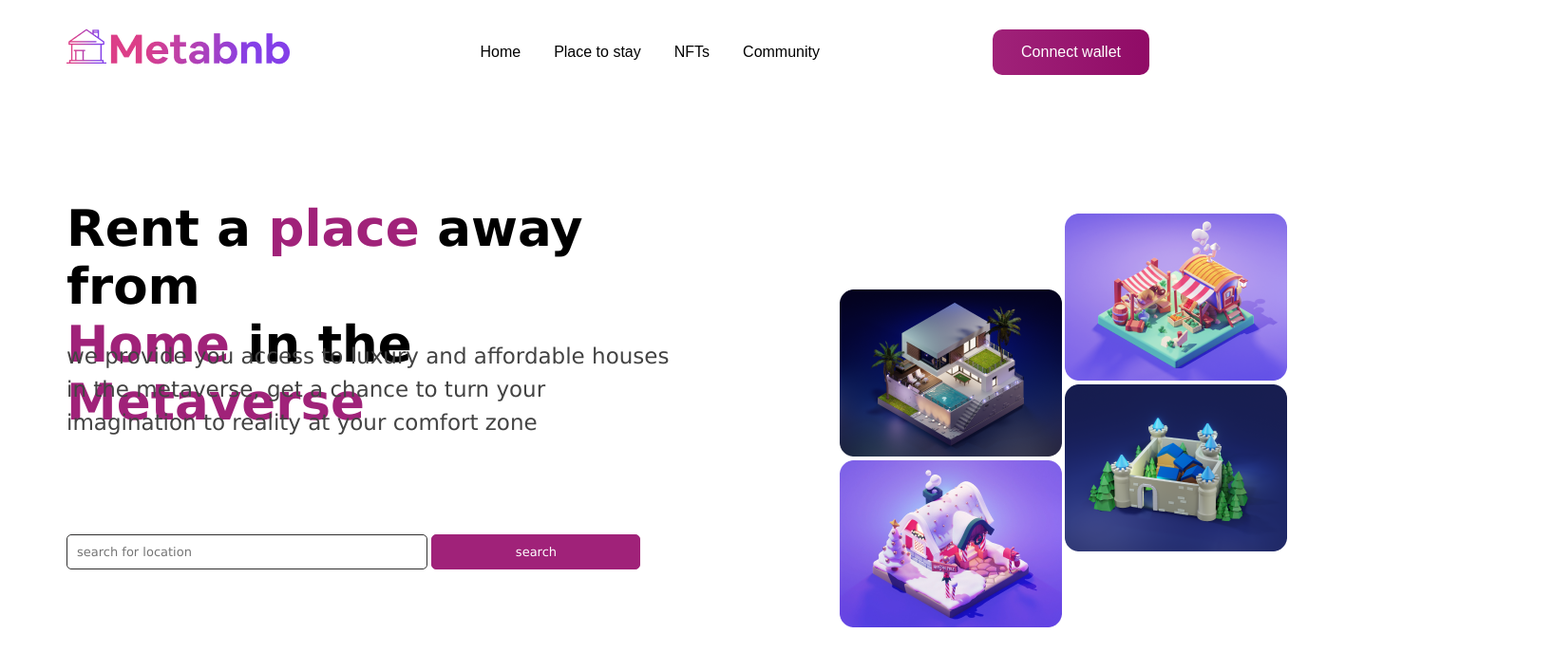
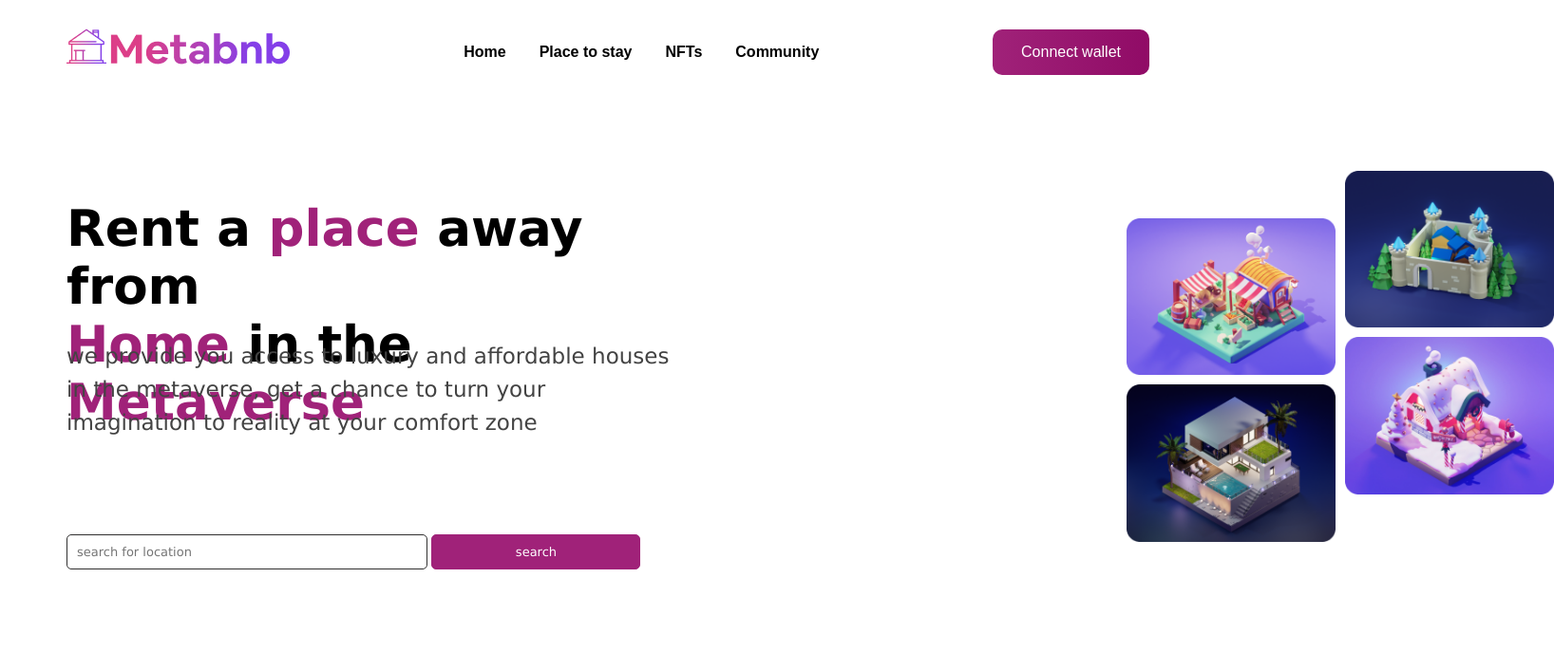
Before and after one commit to sultan1909/metaBnB, a plain HTML site: page index.html in a window 1280 px wide. Shown: the top 707 px of the page at 95% size, 1636 px wide, since content can reach past the window. Drawn offline with Linux system fonts and the light colour scheme.

Commit message:
full-page

```diff
--- a/airBnB.css
+++ b/airBnB.css
@@ -1,8 +1,26 @@
+body{
+  /* overflow: hidden; */
+}
 
+@media only screen and (max-width: 600px) {
+  body {
+    background-color: rgb(0, 0, 0);
+    color: white;
+  }
+  .cart-container{
+   gap: 10px !important;
+    grid-template-columns: 280px 280px !important;
+    grid-template-rows: 220px 220px 220px 220px !important;
+  }
+}
 .sec-1{
   margin-bottom: 50px;
 }
-
+.nav-bar{
+  align-items: center;
+  display: flex;
+  list-style: none;
+}
 .welcome-ad-frame{
   width:100%;
   display: flex;
@@ -14,23 +32,25 @@
 
 }
 .welcome-ad-img-frame{
-  padding: 10px;
-  margin-left: auto;
-  width: 50%;
+  display: flex;
+
+  width: 450px;
+  height: 350px;
+  gap: 10px;
+  position: relative;
+  left: 450px;
+
 }
-.welcome-img-1, .welcome-img-3{
-  position: relative;
-  left: 375px;
-  height:176px;
-  width: 234px;
+.img-frame-1, .img-frame-2{
+  display: flex;
+  width: 220px;
+  flex-direction: column;
+  gap: 10px;
 }
-.welcome-img-2, .welcome-img-4{
-  position: relative;
-  right:100px;
-  top: 80px;
-  width: 234px;
-  height: 176px;
+.img-frame-2{
+  margin-top: -50px;
 }
+
 .welcome-txt{
   font-size: 53px;
   font-family: 'Lucida Sans', 'Lucida Sans Regular', 'Lucida Grande', 'Lucida Sans Unicode', Geneva, Verdana, sans-serif;
--- a/index.html
+++ b/index.html
@@ -6,7 +6,7 @@
   <title>metaBnB</title>
   <link rel="stylesheet" href="utility.css">
   <link rel="stylesheet" href="airbnb.css">
-  <link rel="icon" href="logo.png">
+  <link rel="icon" href="/Media/images/logo.png">
 </head>
 <body>
   <div class="sec-1">
@@ -18,7 +18,7 @@
       </div>
 
       <div class="nav-bar">
-        <ul>
+        <ul >
           <li><a href="">Home </a></li>
           <li><a href="place-to-stay.html">Place to stay </a></li>
           <li><a href="">NFTs </a></li>
@@ -41,10 +41,14 @@
       </div>
 
       <div class="welcome-ad-img-frame">
-        <img class="welcome-img-1" src="/Media/images/image 1.png" alt="photo">
-        <img class="welcome-img-2" src="/Media/images/image 2.png" alt="photo">
-        <img class="welcome-img-3" src="/Media/images/image 3.png" alt="photo">
-        <img class="welcome-img-4" src="/Media/images/image 4.png" alt="photo">
+        <div class="img-frame-1">
+          <img class="welcome-img-1" src="/Media/images/image 1.png" alt="photo">
+          <img class="welcome-img-2" src="/Media/images/image 2.png" alt="photo">
+        </div>
+        <div class="img-frame-2">
+          <img class="welcome-img-3" src="/Media/images/image 3.png" alt="photo">
+          <img class="welcome-img-4" src="/Media/images/image 4.png" alt="photo">
+        </div>
       </div>
 
     </div>
@@ -128,7 +132,7 @@
       <img src="/Media/images/black-ig.png" alt="" class="ig">
       <img src="/Media/images/twitter.png" alt="" class="twitter">
     </div>
-    <p class="copy-right"> &copy 2024 metabnb </p>
+    <p class="copy-right"> &copy 2024 plutodev </p>
     <div class="foot-menu"></div>
       <ul>
         <li class="menu-header">Community</li>
--- a/utility.css
+++ b/utility.css
@@ -11,7 +11,7 @@ body{
   height:50px;
   display: flex;
   align-items: center;
-  justify-content: center;
+  justify-content: space-between;
   margin-bottom:70px;
 }
 :root{
@@ -29,12 +29,13 @@ body{
   list-style: none;
   display: flex;
   gap: 35px;
-  position: relative;left: 200px;
+  /* position: relative;left: 200px; */
 }
 .nav-bar li a{
   text-decoration: none;
   color: black;
   font-size: medium;
+  font-weight: 700;
 }
 .connect-btn{
 background-image: linear-gradient(to right, var(--purple-1), var(--purple-2));
@@ -45,7 +46,6 @@ background-image: linear-gradient(to right, var(--purple-1), var(--purple-2));
   text-align: center;
   font-family: Arial, Helvetica, sans-serif;
   display: flex;
-  margin-left: auto;
   cursor:pointer;
   text-decoration: none;
   color: white;
@@ -80,7 +80,8 @@ background-image: linear-gradient(to right, var(--purple-1), var(--purple-2));
 .menu-bar ul{
   display: flex;
   list-style: none;
-  gap: 55px;
+  gap: 100px;
+  font-size: 19px;
   /* justify-content: center; */
   align-items: center;
   margin-left: 70px;
@@ -89,12 +90,18 @@ background-image: linear-gradient(to right, var(--purple-1), var(--purple-2));
 .location-filter{
   width: 155px;
   height: 40px;
-  padding: 9px;
+  font-size: 13px;
+  color: gray;
+  letter-spacing: 0.5px;
+  font-weight: 600;
+  font-family: Verdana, Geneva, Tahoma, sans-serif;
+  padding: 11px;
   border-radius: 8px;
-  border: 1px solid gray;
+  border: 2px solid gray;
   display: flex;
   justify-content: space-between;
   margin-left: 130px;
+  cursor: pointer;
 }
 .adventure-row{
   display: flex;
```
Also changed, not shown: connect-wallet.html (+2 -0 lines), place-to-stay.html (+2 -1 lines).
